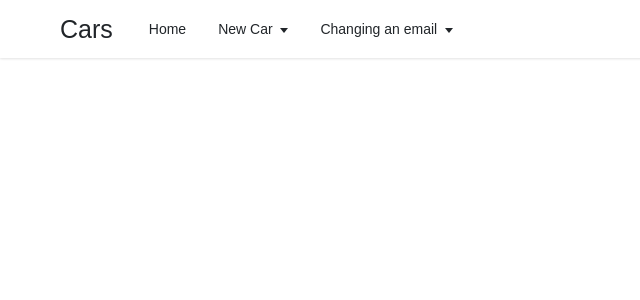
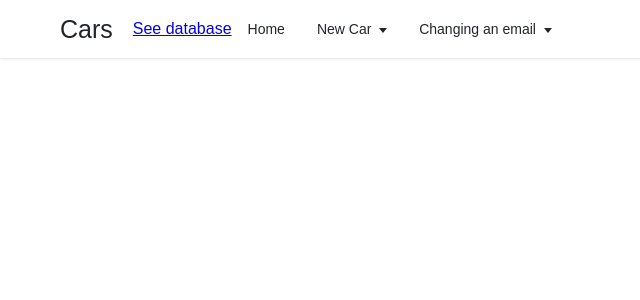
Before and after one commit to kyong4/CISC-3140-Kevin-Yong, a React (Create React App) app in the folder lab5/: page / in a window 1280 px wide. Shown: the top 300 px of the page, without its empty margins (0-640 px from the left). Built offline with nearby package versions, Linux system fonts and the light colour scheme.

Commit message:
clickon hrefs

```diff
--- a/lab5/public/index.html
+++ b/lab5/public/index.html
@@ -10,34 +10,14 @@
       content="Web site created using create-react-app"
     />
     <link rel="apple-touch-icon" href="%PUBLIC_URL%/logo192.png" />
-    <!--
-      manifest.json provides metadata used when your web app is installed on a
-      user's mobile device or desktop. See https://developers.google.com/web/fundamentals/web-app-manifest/
-    -->
+
     <link rel="manifest" href="%PUBLIC_URL%/manifest.json" />
-    <!--
-      Notice the use of %PUBLIC_URL% in the tags above.
-      It will be replaced with the URL of the `public` folder during the build.
-      Only files inside the `public` folder can be referenced from the HTML.
 
-      Unlike "/favicon.ico" or "favicon.ico", "%PUBLIC_URL%/favicon.ico" will
-      work correctly both with client-side routing and a non-root public URL.
-      Learn how to configure a non-root public URL by running `npm run build`.
-    -->
-    <title>React App</title>
+    <title>Kevin Yong Lab 5 CISC3140</title>
   </head>
   <body>
     <noscript>You need to enable JavaScript to run this app.</noscript>
     <div id="root"></div>
-    <!--
-      This HTML file is a template.
-      If you open it directly in the browser, you will see an empty page.
 
-      You can add webfonts, meta tags, or analytics to this file.
-      The build step will place the bundled scripts into the <body> tag.
-
-      To begin the development, run `npm start` or `yarn start`.
-      To create a production bundle, use `npm run build` or `yarn build`.
-    -->
   </body>
 </html>
--- a/lab5/src/components/App.js
+++ b/lab5/src/components/App.js
@@ -7,6 +7,11 @@ const App = () => {
         <a href="/#" className="logo">
           Cars
         </a>
+
+        <a href="http://localhost:8000/lab4/cars">
+            See database
+        </a>
+
         <Navbar />
       </div>
     </header>
```
Also changed, not shown: lab5/README.txt, lab5/src/menuItems.js (line endings or trailing spaces).
